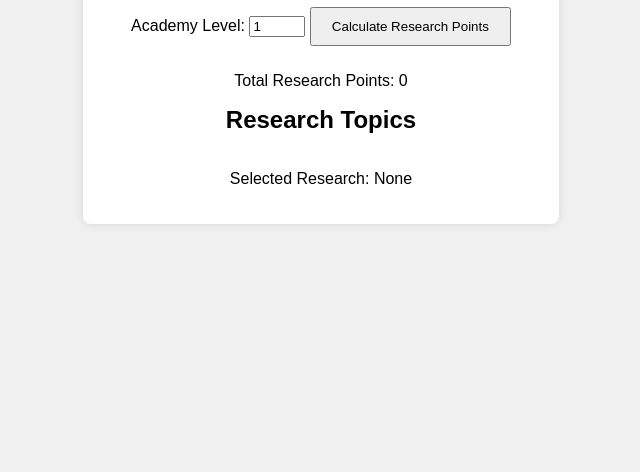
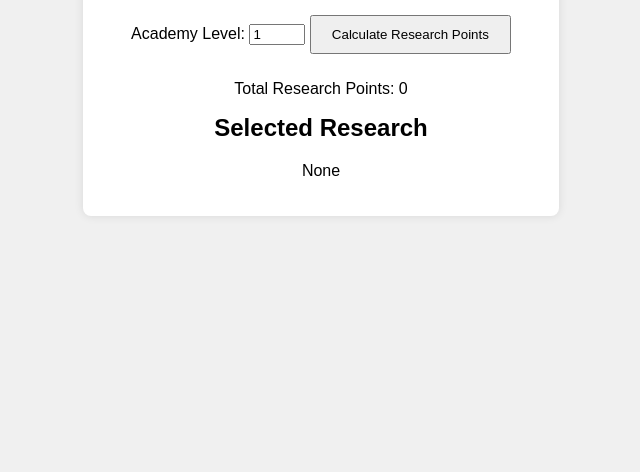
Before and after one commit to NolteGit/GrepolisAcademy, a plain HTML site: page index.html in a window 1280 px wide. Shown: the part 328-800 px from the top of the page, without its empty margins (319-959 px from the left). Drawn offline with Linux system fonts and the light colour scheme.

Commit message:
Version2 index.html

```diff
--- a/index.html
+++ b/index.html
@@ -9,14 +9,21 @@
 <body>
     <div class="container">
         <h1>Grepolis Academy Simulator</h1>
-        <label for="academy-level">Academy Level:</label>
-        <input type="number" id="academy-level" value="1" min="1" max="37">
-        <button onclick="calculateResearchPoints()">Calculate Research Points</button>
-        <p>Total Research Points: <span id="research-points">0</span></p>
+        <div class="controls">
+            <label for="academy-level">Academy Level:</label>
+            <input type="number" id="academy-level" value="1" min="1" max="37">
+            <button onclick="calculateResearchPoints()">Calculate Research Points</button>
+            <p>Total Research Points: <span id="research-points">0</span></p>
+        </div>
 
-        <h2>Research Topics</h2>
-        <div id="research-topics"></div>
-        <p>Selected Research: <span id="selected-research">None</span></p>
+        <div class="research-grid">
+            <!-- Research topics will be dynamically inserted here -->
+        </div>
+
+        <div class="selected-research">
+            <h2>Selected Research</h2>
+            <p id="selected-research">None</p>
+        </div>
     </div>
     <script src="script.js"></script>
 </body>
```
